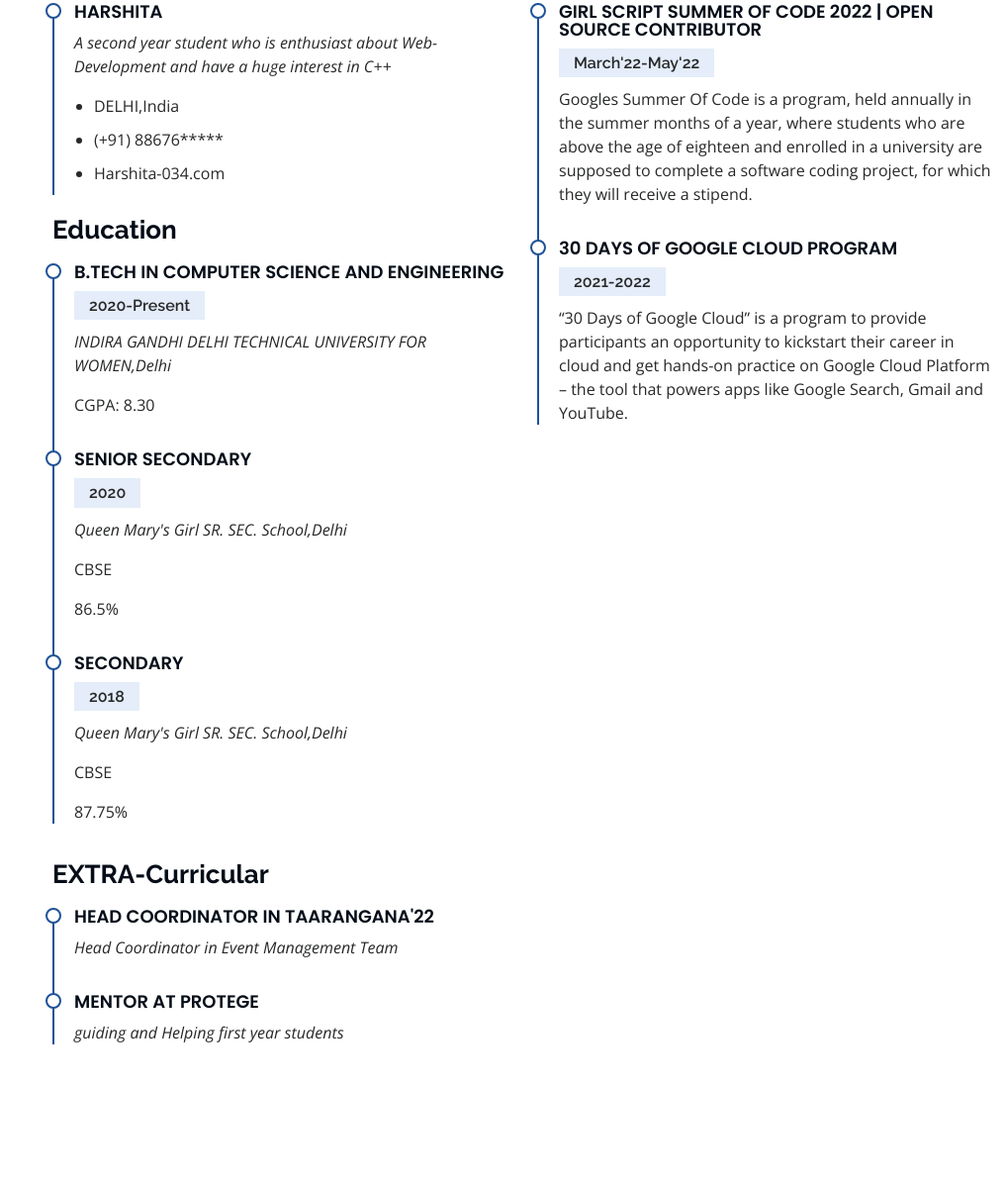
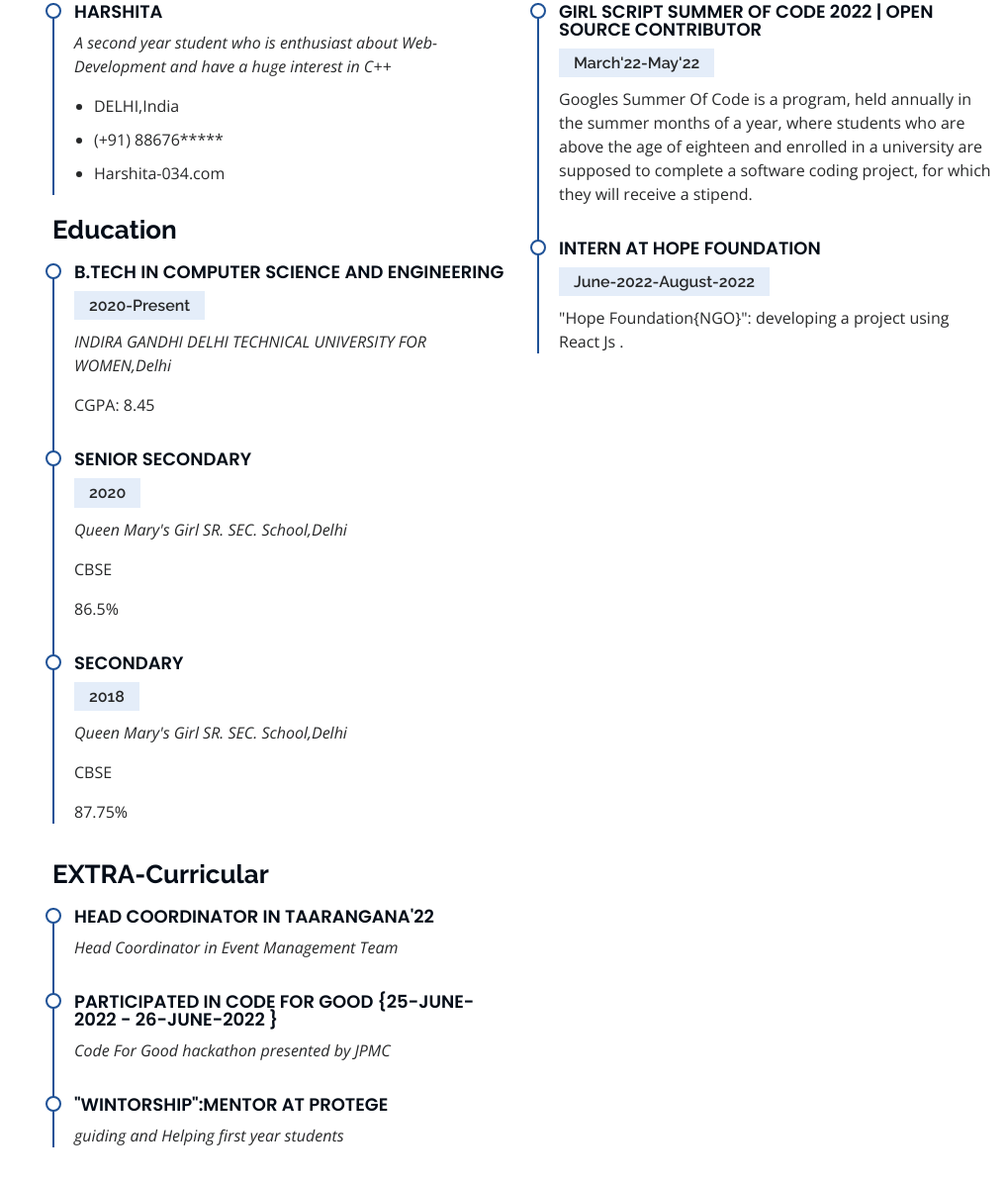
Before and after one commit to Harshita20ppt/Portfolio, a plain HTML site: page index.html in a window 1280 px wide. Shown: the part 2062-3260 px from the top of the page at 99% size, without its empty margins (262-1280 px from the left). Before the commit the page ends 3193 px from the top, so only its background shows below. Drawn offline with nearby package versions, Linux system fonts and the light colour scheme.

Commit message:
Update index.html

```diff
--- a/index.html
+++ b/index.html
@@ -203,7 +203,7 @@
               <h4>B.Tech in Computer Science And Engineering </h4>
               <h5>2020-Present</h5>
               <p><em>INDIRA GANDHI DELHI TECHNICAL UNIVERSITY FOR WOMEN,Delhi</em></p>
-              <p>CGPA: 8.30</p>
+              <p>CGPA: 8.45</p>
               </div>
             <div class="resume-item">
               <h4>SENIOR SECONDARY </h4>
@@ -229,9 +229,9 @@
               <p>Googles Summer Of Code is a program, held annually in the summer months of a year, where students who are above the age of eighteen and enrolled in a university are supposed to complete a software coding project, for which they will receive a stipend. </p>
             </div>
             <div class="resume-item">
-              <h4>30 DAYS of Google Cloud Program </h4>
-              <h5>2021-2022</h5>
-              <p>“30 Days of Google Cloud” is a program to provide participants an opportunity to kickstart their career in cloud and get hands-on practice on Google Cloud Platform – the tool that powers apps like Google Search, Gmail and YouTube.</p>
+              <h4>Intern at Hope Foundation</h4>
+              <h5>June-2022-August-2022</h5>
+              <p>"Hope Foundation{NGO}": developing a project using React Js .</p>
 
             </div>
           </div>
@@ -242,8 +242,14 @@
               <p><em>Head Coordinator in Event Management Team </em></p>
 
             </div>
+
             <div class="resume-item">
-              <h4>Mentor at Protege  </h4>
+              <h4>Participated in Code For Good {25-June-2022 - 26-June-2022 }</h4>
+              <p><em>Code For Good hackathon presented by JPMC </em></p>
+
+            </div>
+            <div class="resume-item">
+              <h4>"WINTORSHIP":Mentor at Protege  </h4>
               <p><em>guiding and Helping first year students</em></p>
 
 
```
